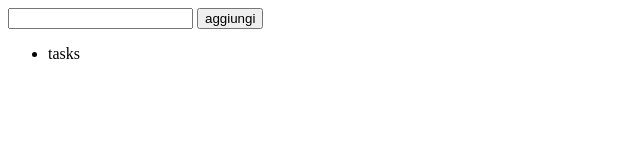
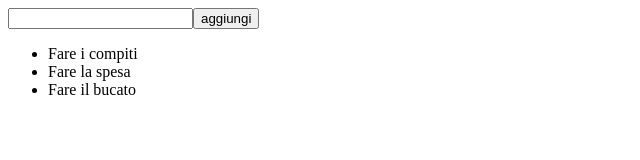
Before and after one commit to antoniolaikauf/vue-todolist, a plain HTML site: page index.html in a window 1280 px wide. Shown: the whole page, without its empty margins (0-640 px from the left). Drawn offline with nearby package versions, Linux system fonts and the light colour scheme.

Commit message:
add: aggiunto le tasks dentro l'array in html

```diff
--- a/JS/index.js
+++ b/JS/index.js
@@ -0,0 +1,40 @@
+// const todos: [
+//     {
+//         text: 'Fare i compiti',
+//         done: false
+//     },
+//     {
+//         text: 'Fare la spesa',
+//         done: true
+//     },
+//     {
+//         text: 'Fare il bucato',
+//         done: false
+//     }
+// ]
+
+
+
+const {createApp}= Vue;
+
+createApp({
+    data(){
+        return{
+        // array di tasks
+            todos: [
+                {
+                    text: 'Fare i compiti',
+                    done: false
+                },
+                {
+                    text: 'Fare la spesa',
+                    done: true
+                },
+                {
+                    text: 'Fare il bucato',
+                    done: false
+                }
+            ],
+        }
+    }
+}).mount("#app")
--- a/index.html
+++ b/index.html
@@ -18,8 +18,9 @@
 
         <div>
             <ul>
-                <li>
-                    tasks
+            <!-- inserimento delle tasks dell'array dentro html -->
+                <li v-for="task in todos">
+                   {{task.text}}
                 </li>
             </ul>
         </div>
```
